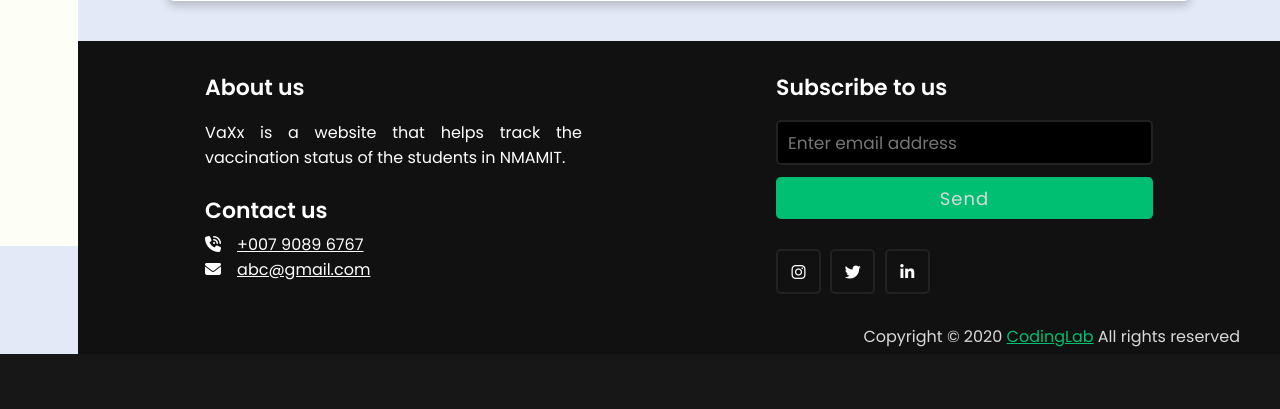
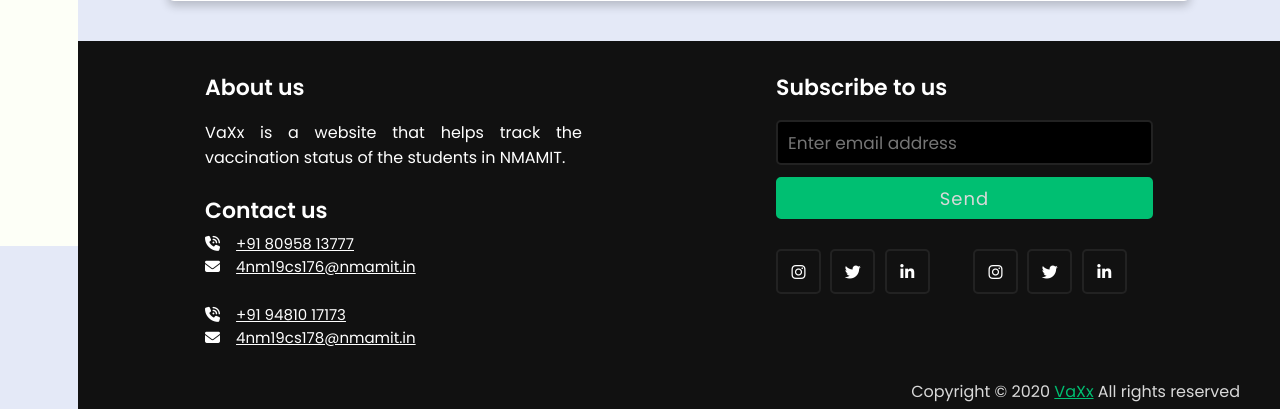
Before and after one commit to ushifali/web_proj_vaxx, a PHP site: page /contact.html in a window 1280 px wide. Shown: the part 554-963 px from the top of the page. Before the commit the page ends 908 px from the top, so only its background shows below. Run offline with PHP 8.4, Linux system fonts and the light colour scheme; some libraries are stand-ins or nearby versions.

Commit message:
3rd commit

```diff
--- a/contact.html
+++ b/contact.html
@@ -158,10 +158,18 @@
                         <div class="topic">Contact us</div>
                         <div class="phone">
 
-                            <a href="#"><i class="fas fa-phone-volume"></i>+007 9089 6767</a>
+                            <a href="#"><i class="fas fa-phone-volume"></i>+91 80958 13777</a>
                         </div>
                         <div class="email">
-                            <a href="#"><i class="fas fa-envelope"></i>abc@gmail.com</a>
+                            <a href="#"><i class="fas fa-envelope"></i>4nm19cs176@nmamit.in</a>
+                        </div>
+                        <br>
+                        <div class="phone">
+
+                            <a href="#"><i class="fas fa-phone-volume"></i>+91 94810 17173</a>
+                        </div>
+                        <div class="email">
+                            <a href="#"><i class="fas fa-envelope"></i>4nm19cs178@nmamit.in</a>
                         </div>
                     </div>
                 </div>
@@ -175,12 +183,16 @@
                             <a href="#"><i class="fab fa-instagram"></i></a>
                             <a href="#"><i class="fab fa-twitter"></i></a>
                             <a href="#"><i class="fab fa-linkedin-in"></i></a>
+                            &nbsp; &nbsp; &nbsp; &nbsp;
+                            <a href="#"><i class="fab fa-instagram"></i></a>
+                            <a href="#"><i class="fab fa-twitter"></i></a>
+                            <a href="#"><i class="fab fa-linkedin-in"></i></a>
                         </div>
                     </form>
                 </div>
             </div>
             <div class="bottom">
-                <p>Copyright © 2020 <a href="#">CodingLab</a> All rights reserved</p>
+                <p>Copyright © 2020 <a href="#">VaXx</a> All rights reserved</p>
             </div>
         </footer>
     </section>
--- a/footer.css
+++ b/footer.css
@@ -112,15 +112,15 @@ footer a:hover {
     color: var(--dark-green);
 }
 
-@media (max-width:1100px) {
+@media (max-width:1200px) {
     footer .content .middle {
         padding-left: 50px;
     }
 }
 
-@media (max-width:950px) {
+@media (max-width:1050px) {
     footer .content .box {
-        width: 50%;
+        width: 75%;
     }
 
     .content .right {
@@ -128,7 +128,7 @@ footer a:hover {
     }
 }
 
-@media (max-width:560px) {
+@media (max-width:660px) {
     footer {
         position: relative;
     }
@@ -142,3 +142,7 @@ footer a:hover {
         padding-left: 0;
     }
 }
+
+.phone , .email{
+    font-size:15px;
+}
--- a/navigation.css
+++ b/navigation.css
@@ -37,6 +37,8 @@
 #active .link_name {
     color: var(--light-theme);
 }
+
+
 
 .sidebar {
     position: fixed;
@@ -297,6 +299,7 @@
     width: calc(100% - 78px);
 }
 
+
 .home-section .home-content {
     height: 60px;
     display: flex;
```
Also changed, not shown: classroom.html (+15 -3 lines), dashboard.html (+15 -3 lines).
